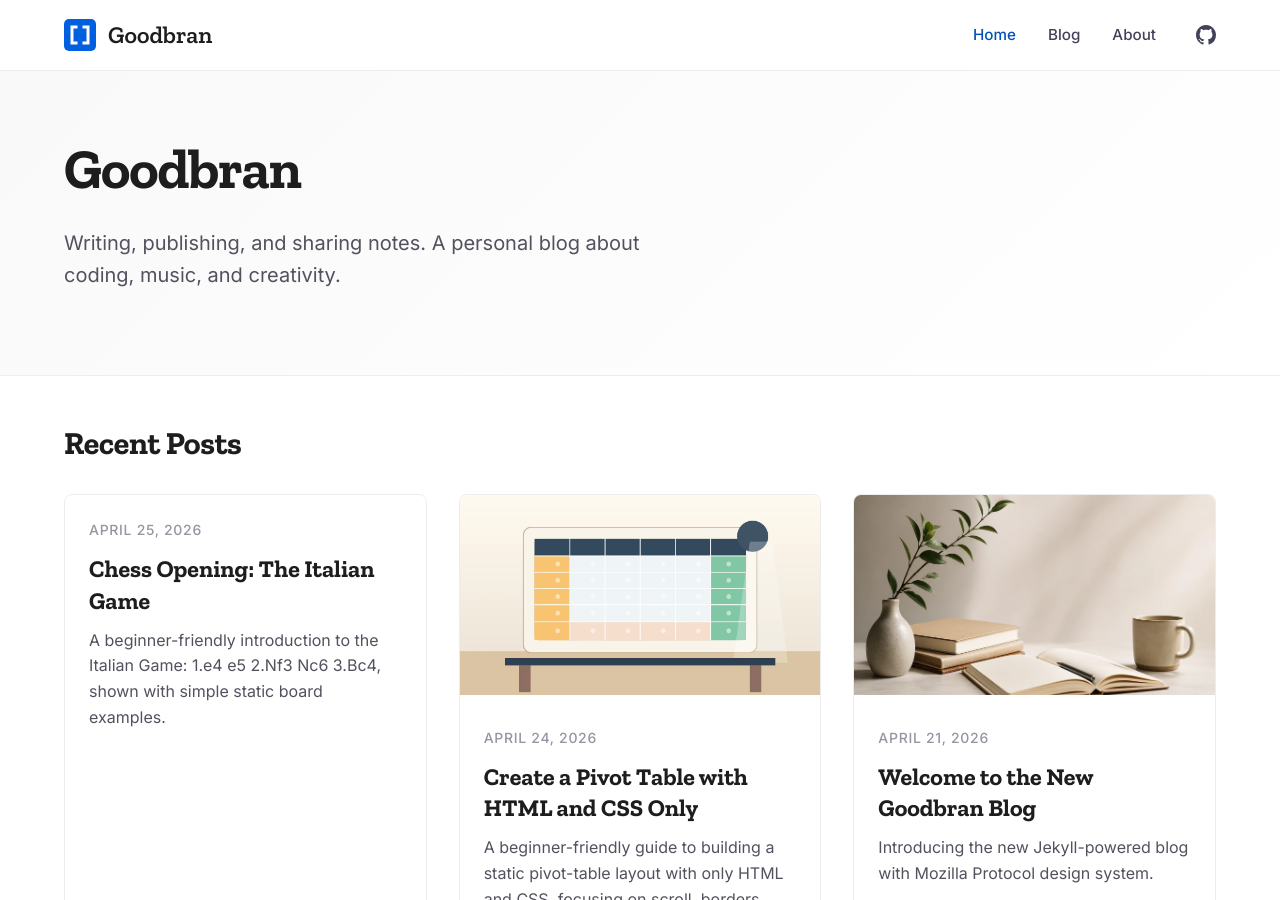
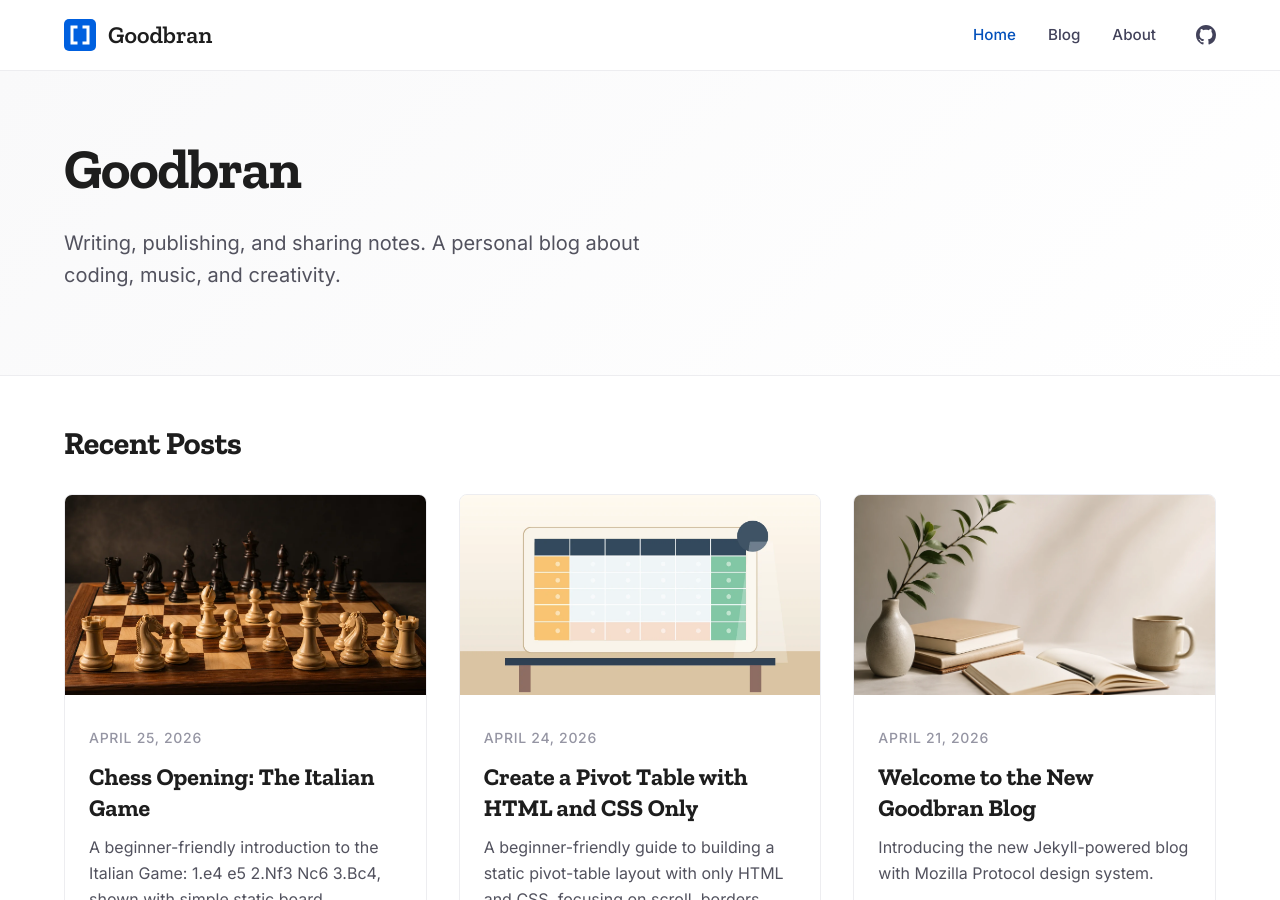
Before and after one commit to GoodBran/goodbran.github.io, a Jekyll site: the page built from index.markdown, in a window 1280 px wide and 900 px high. Built offline with Jekyll 4.4.1, drawn with Linux system fonts in a browser that asks for light colours.

Commit message:
Add cover image for chess blog

```diff
--- a/_posts/2026-04-25-one-simple-chess-opening-the-italian-game.markdown
+++ b/_posts/2026-04-25-one-simple-chess-opening-the-italian-game.markdown
@@ -3,6 +3,7 @@ layout: post
 title: "Chess Opening: The Italian Game"
 date: 2026-04-25 12:00:00 +0800
 description: "A beginner-friendly introduction to the Italian Game: 1.e4 e5 2.Nf3 Nc6 3.Bc4, shown with simple static board examples."
+cover_image: "/assets/images/one-simple-chess-opening-the-italian-game-cover.webp"
 ---
 
 The [Italian Game](https://en.wikipedia.org/wiki/Italian_Game) has been played for over five centuries. It got its name not because it was invented in Italy, but because Italian masters of the 16th and 17th centuries—players like Gioachino Greco and Damiano—wrote about it, studied it, and popularized it. Before there were databases or engines, before anyone knew what "theory" meant, these three moves were already considered the proper way to start a game.
```
Also changed, not shown: assets/images/one-simple-chess-opening-the-italian-game-cover.webp (added).
